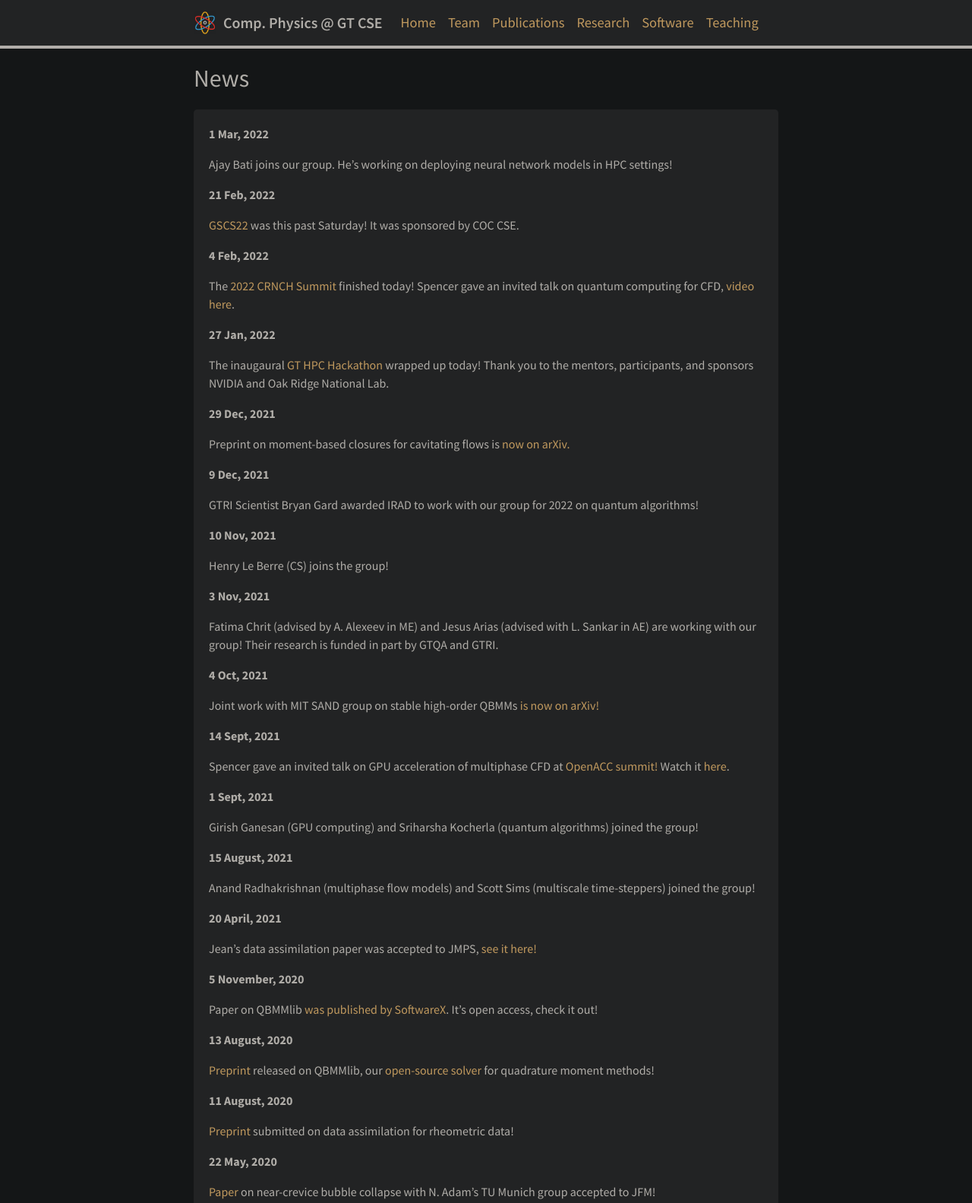
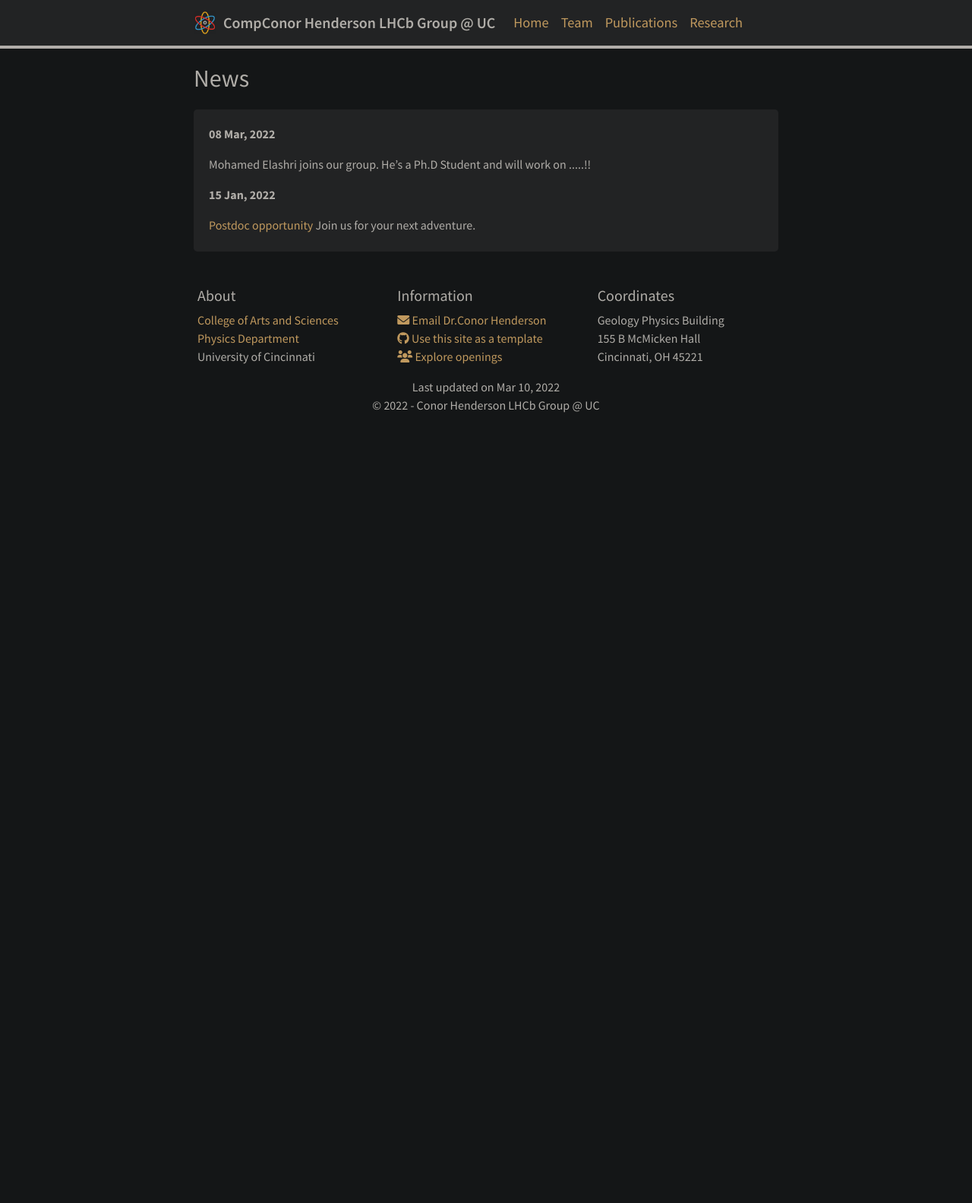
Before and after one commit to LHCb-Cincinnati/LHCb-Cincinnati.github.io, a plain HTML site: page allnews.html in a window 1280 px wide. Shown: the top 1583 px of the page at 76% size. After the commit the page ends 800 px from the top, so only its background shows below. Drawn offline with Linux system fonts and the light colour scheme; some icons are missing.

Commit message:
fix news

```diff
--- a/allnews.html
+++ b/allnews.html
@@ -23,52 +23,22 @@
 
 
 
-<!-- Google Analytics (original) -->
-<script>
-  (function(i,s,o,g,r,a,m){i['GoogleAnalyticsObject']=r;i[r]=i[r]||function(){
-  (i[r].q=i[r].q||[]).push(arguments)},i[r].l=1*new Date();a=s.createElement(o),
-  m=s.getElementsByTagName(o)[0];a.async=1;a.src=g;m.parentNode.insertBefore(a,m)
-  })(window,document,'script','https://www.google-analytics.com/analytics.js','ga');
-
-  ga('create', 'UA-167467135-1', 'auto');
-  ga('send', 'pageview');
-
-</script>
-
-<!-- Global site tag (gtag.js) - Google Analytics 4 -->
-<script async src="https://www.googletagmanager.com/gtag/js?id=G-02KDGRRB2T"></script>
-<script>
-  window.dataLayer = window.dataLayer || [];
-  function gtag(){dataLayer.push(arguments);}
-  gtag('js', new Date());
-
-  gtag('config', 'G-02KDGRRB2T');
-</script>
-
-<!-- Google Tag Manager -->
-<script>(function(w,d,s,l,i){w[l]=w[l]||[];w[l].push({'gtm.start':
-new Date().getTime(),event:'gtm.js'});var f=d.getElementsByTagName(s)[0],
-j=d.createElement(s),dl=l!='dataLayer'?'&l='+l:'';j.async=true;j.src=
-'https://www.googletagmanager.com/gtm.js?id='+i+dl;f.parentNode.insertBefore(j,f);
-    })(window,document,'script','dataLayer','GTM-TZ9Z7HZ');</script>
-<!-- End Google Tag Manager -->
-
 
 
 <!-- Begin Jekyll SEO tag v2.7.1 -->
-<title>News | Comp. Physics @ GT CSE</title>
+<title>News | Conor Henderson LHCb Group @ UC</title>
 <meta name="generator" content="Jekyll v4.1.1" />
 <meta property="og:title" content="News" />
 <meta property="og:locale" content="en_US" />
-<meta name="description" content="Compuational Physics Group at Georgia Tech CSE" />
-<meta property="og:description" content="Compuational Physics Group at Georgia Tech CSE" />
+<meta name="description" content="LHCb Group at University of Cincinnati" />
+<meta property="og:description" content="LHCb Group at University of Cincinnati" />
 <link rel="canonical" href="/allnews.html" />
 <meta property="og:url" content="/allnews.html" />
-<meta property="og:site_name" content="Comp. Physics @ GT CSE" />
+<meta property="og:site_name" content="Conor Henderson LHCb Group @ UC" />
 <meta name="twitter:card" content="summary" />
 <meta property="twitter:title" content="News" />
 <script type="application/ld+json">
-{"headline":"News","url":"/allnews.html","@type":"WebPage","description":"Compuational Physics Group at Georgia Tech CSE","@context":"https://schema.org"}</script>
+{"headline":"News","url":"/allnews.html","@type":"WebPage","description":"CompuatLHCb Group at University of CincinnatiE","@context":"https://schema.org"}</script>
 <!-- End Jekyll SEO tag -->
 
 
@@ -78,16 +48,12 @@ j=d.createElement(s),dl=l!='dataLayer'?'&l='+l:'';j.async=true;j.src=
 
   <body>
 
-    <!-- Google Tag Manager (noscript) -->
-<noscript><iframe src="https://www.googletagmanager.com/ns.html?id=GTM-TZ9Z7HZ"
-height="0" width="0" style="display:none;visibility:hidden"></iframe></noscript>
-<!-- End Google Tag Manager (noscript) -->
 
 <nav class="navbar sticky-top navbar-expand-md navbar-dark bg-dark justify-content-center">
     <div class="container-fluid">
     <a class="navbar-brand" href="/">
         <img src="/favicon.ico" width="30" height="30" style="margin-right:5px" class="d-inline-block align-top" alt="">
-        Comp. Physics @ GT CSE
+        CompConor Henderson LHCb Group @ UC
     </a>
     <button class="navbar-toggler" type="button" data-bs-toggle="collapse" data-bs-target="#navbarSupportedContent" aria-controls="navbarSupportedContent" aria-expanded="false" aria-label="Toggle navigation">
         <span class="navbar-toggler-icon"></span>
@@ -111,15 +77,6 @@ height="0" width="0" style="display:none;visibility:hidden"></iframe></noscript>
                         <a class="nav-link" href="/research">Research</a>
                     </li>
 
-                    <li class="nav-item">
-                        <a class="nav-link" href="/software">Software</a>
-                    </li>
-
-                    <li class="nav-item">
-                        <a class="nav-link" href="/teaching">Teaching</a>
-                    </li>
-
-                <!-- <a class="nav-link" href="/GSCS22">GSCS22</a> -->
             </li>
         </ul>
     </div>
@@ -134,78 +91,13 @@ height="0" width="0" style="display:none;visibility:hidden"></iframe></noscript>
 
 <div class="jumbotron">
 
-  <p><b>1 Mar, 2022</b></p>
+  <p><b>08 Mar, 2022</b></p>
 
-  <p>Ajay Bati joins our group. He’s working on deploying neural network models in HPC settings!</p>
+  <p>Mohamed Elashri joins our group. He’s a Ph.D Student and will work on .....!!</p>
 
-  <p><b>21 Feb, 2022</b></p>
+  <p><b>15 Jan, 2022</b></p>
 
-  <p><a href="https://comp-physics.group/GSCS22/" target="blank">GSCS22</a> was this past Saturday! It was sponsored by COC CSE.</p>
-
-  <p><b>4 Feb, 2022</b></p>
-
-  <p>The <a href="https://crnch.gatech.edu/content/crnch-summit" target="_blank">2022 CRNCH Summit</a> finished today! Spencer gave an invited talk on quantum computing for CFD, <a href="https://mediaspace.gatech.edu/media/CRNCH+Summit+2022+-+Spencer+Bryngleson+-+Quantum+Computing+for+Continuum+Mechanics/1_23u8ou36" target="_blank">video here</a>.</p>
-
-  <p><b>27 Jan, 2022</b></p>
-
-  <p>The inaugaural <a href="https://www.gpuhackathons.org/event/georgia-tech-gpu-hackathon-2022" target="_blank">GT HPC Hackathon</a> wrapped up today! Thank you to the mentors, participants, and sponsors NVIDIA and Oak Ridge National Lab.</p>
-
-  <p><b>29 Dec, 2021</b></p>
-
-  <p>Preprint on moment-based closures for cavitating flows is <a href="https://arxiv.org/abs/2112.14172" target="_blank">now on arXiv.</a></p>
-
-  <p><b>9 Dec, 2021</b></p>
-
-  <p>GTRI Scientist Bryan Gard awarded IRAD to work with our group for 2022 on quantum algorithms!</p>
-
-  <p><b>10 Nov, 2021</b></p>
-
-  <p>Henry Le Berre (CS) joins the group!</p>
-
-  <p><b>3 Nov, 2021</b></p>
-
-  <p>Fatima Chrit (advised by A. Alexeev in ME) and Jesus Arias (advised with L. Sankar in AE) are working with our group! Their research is funded in part by GTQA and GTRI.</p>
-
-  <p><b>4 Oct, 2021</b></p>
-
-  <p>Joint work with MIT SAND group on stable high-order QBMMs <a href="https://arxiv.org/abs/2110.01374" target="_blank">is now on arXiv!<a></a></a></p>
-
-  <p><b>14 Sept, 2021</b></p>
-
-  <p>Spencer gave an invited talk on GPU acceleration of multiphase CFD at <a href="https://www.openacc.org/events/openacc-summit-2021" target="_blank">OpenACC summit!<a> Watch it <a href="https://youtu.be/DgX6ssX2yrg" target="_blank">here</a>.</a></a></p>
-
-  <p><b>1 Sept, 2021</b></p>
-
-  <p>Girish Ganesan (GPU computing) and Sriharsha Kocherla (quantum algorithms) joined the group!</p>
-
-  <p><b>15 August, 2021</b></p>
-
-  <p>Anand Radhakrishnan (multiphase flow models) and Scott Sims (multiscale time-steppers) joined the group!</p>
-
-  <p><b>20 April, 2021</b></p>
-
-  <p>Jean’s data assimilation paper was accepted to JMPS, <a href="https://doi.org/10.1016/j.jmps.2021.104455" target="_blank">see it here!<a></a></a></p>
-
-  <p><b>5 November, 2020</b></p>
-
-  <p>Paper on QBMMlib <a href="https://www.sciencedirect.com/science/article/pii/S2352711020303289" target="_blank">was published by SoftwareX<a>. It’s open access, check it out!</a></a></p>
-
-  <p><b>13 August, 2020</b></p>
-
-  <p><a href="https://arxiv.org/abs/2008.05063" target="_blank">Preprint</a> released on QBMMlib, our <a href="https://github.com/comp-physics/QBMMlib" target="_blank">open-source solver</a> for quadrature moment methods!</p>
-
-  <p><b>11 August, 2020</b></p>
-
-  <p><a href="https://arxiv.org/abs/2008.04410" target="_blank">Preprint</a> submitted on data assimilation for rheometric data!</p>
-
-  <p><b>22 May, 2020</b></p>
-
-  <p><a href="http://dx.doi.org/10.1017/jfm.2020.432" target="_blank">Paper</a> on near-crevice bubble collapse with N. Adam’s TU Munich group accepted to JFM!</p>
-
-  <p><b>2 May, 2020</b></p>
-
-  <p><a href="http://dx.doi.org/10.1016/j.cpc.2020.107396" target="_blank">MFC paper</a> accepted to Computer Physics Communications!</p>
-
+  <p><a href="/vacancies/" target="blank">Postdoc opportunity</a> Join us for your next adventure.</p>
 </div>
 
 </div>
@@ -220,25 +112,27 @@ height="0" width="0" style="display:none;visibility:hidden"></iframe></noscript>
 <div class="row">
 <div class="col-sm-4">
     <h5>About</h5>
-            <p><a href="https://cse.gatech.edu/" target="_blank">School of CSE</a><br/> <a href="https://cc.gatech.edu/" target="_blank">College of Computing</a><br/> Georgia Institute of Technology
+        <p><a href="https://www.artsci.uc.edu//" target="_blank">
+          College of Arts and Sciences
+           </a><br/> <a href="https://www.artsci.uc.edu/departments/physics.html/" target="_blank">Physics Department</a><br/> University of Cincinnati
 </p>
 </div>
 
 <div class="col-sm-4">
     <h5>Information</h5>
-            <p><a href="mailto:shb@gatech.edu" target="_blank"><i class="fa fa-envelope fa-1x"></i> Email Spencer</a> <br/> <a href="/aboutwebsite.html"><i class="fab fa-github fa-1x"></i> Use this site as a template</a> <br/> <a href="/vacancies.html"><i class="fa fa-users fa-1x"></i> Explore openings</a>
+        <p><a href="mailto:hendec4@ucmail.uc.edu" target="_blank"><i class="fa fa-envelope fa-1x"></i> Email Dr.Conor Henderson</a> <br/> <a href="/aboutwebsite.html"><i class="fab fa-github fa-1x"></i> Use this site as a template</a> <br/> <a href="/vacancies.html"><i class="fa fa-users fa-1x"></i> Explore openings</a>
 </p>
 </div>
 
 <div class="col-sm-4">
     <h5>Coordinates</h5>
-            <p>CODA<br/> 756 W Peachtree St<br/> Atlanta, GA 30332
+        <p> Geology Physics Building <br/>  155 B McMicken Hall <br/>  Cincinnati, OH 45221
 </p>
 </div>
 </div>
 
-      <center><p>Last updated on Mar 09, 2022</br>
-      &copy 2019-2022 Computational Physics @ GT CSE</p></center>
+  <center><p>Last updated on Mar 10, 2022</br>
+  &copy 2022 - Conor Henderson LHCb Group @ UC</p></center>
 </div>
 </div>
 </div>
```
Also changed, not shown: 404.html (+7 -7 lines), team/index.html (+7 -7 lines). Lines whose indentation alone changed are shown as unchanged.
